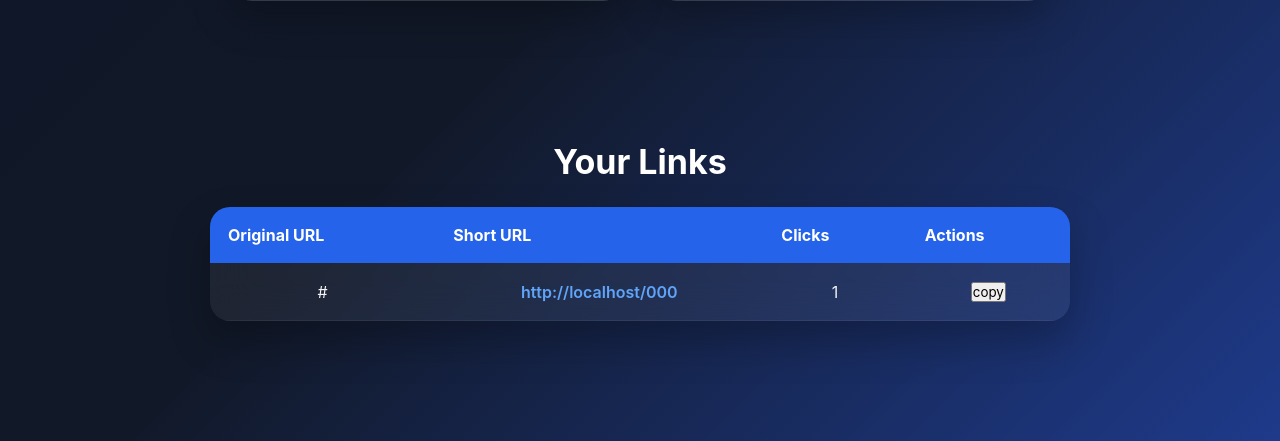
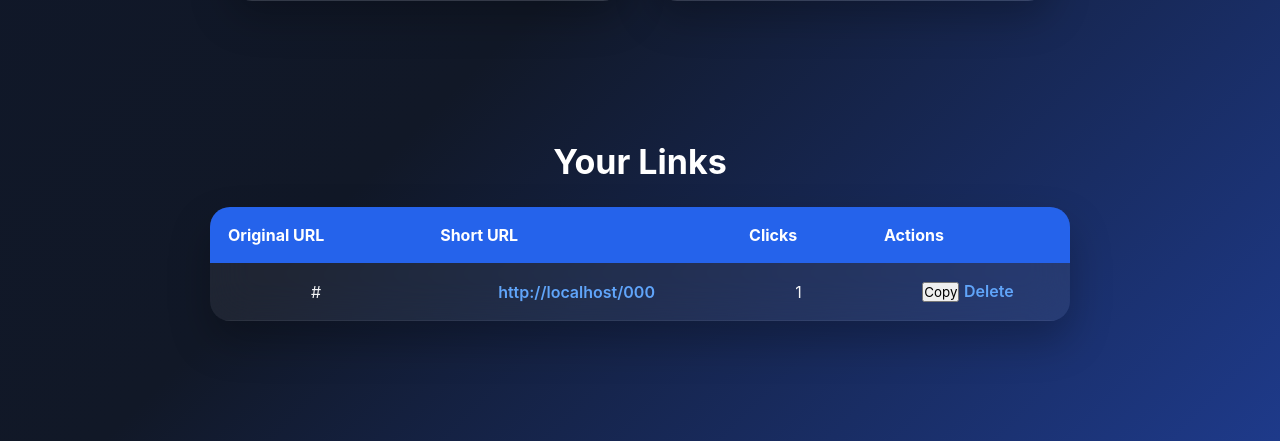
Before and after one commit to Khanarm/Url-shortnar-ashrot, a Flask app: template templates/dashboard.html in a window 1280 px wide. Shown: the part 634-1075 px from the top of the page. Run offline with Flask 3, Linux system fonts and the light colour scheme; tables that the repository leaves empty hold one stand-in row (values such as "Sample post"); the template is opened without the code that fills it: values that come from a table or form of the project are taken from there, most other values are stand-ins (such as "Sample title", 1, 10 or a date in 2020).

Commit message:
Update button and add delete link in dashboard

```diff
--- a/templates/dashboard.html
+++ b/templates/dashboard.html
@@ -65,11 +65,17 @@
             <td>{{ url.clicks }}</td>
 
             <td>
-                <button
-                    type="button"
-                    onclick="copyLink('{{ request.host_url }}{{ url.short_code }}')">
-                    copy
-                </button>
+
+    <button
+        type="button"
+        onclick="copyLink('{{ request.host_url }}{{ url.short_code }}')">
+        Copy
+    </button>
+
+    <a href="/delete/{{ url.id }}">
+        Delete
+    </a>
+
             </td>
 
         </tr>
```
